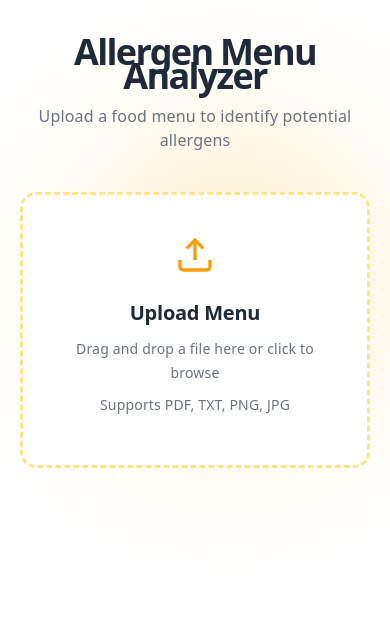
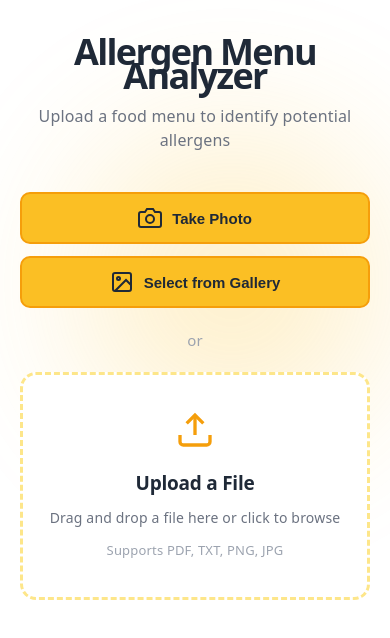
Before and after one commit to horsepaperfish/allergen-menu-analysis, a React (Vite) app: page / in a window 390 px wide. Shown: the top 638 px of the page. Built offline with nearby package versions, Linux system fonts and the light colour scheme; a web font is replaced by a local one.

Commit message:
Added filter for different allergens

```diff
--- a/src/components/AllergenResults.jsx
+++ b/src/components/AllergenResults.jsx
@@ -39,8 +39,9 @@ function AllergenResults({ results }) {
     if (selectedAllergen === 'All') {
       return results
     }
+    // Show items WITHOUT the selected allergen
     return results.filter(item =>
-      item.allergens && item.allergens.includes(selectedAllergen)
+      !item.allergens || !item.allergens.includes(selectedAllergen)
     )
   }, [results, selectedAllergen])
 
@@ -60,8 +61,9 @@ function AllergenResults({ results }) {
           All Items ({results.length})
         </button>
         {allAllergens.map(allergen => {
+          // Count items WITHOUT this allergen
           const count = results.filter(item =>
-            item.allergens && item.allergens.includes(allergen)
+            !item.allergens || !item.allergens.includes(allergen)
           ).length
           return (
             <button
--- a/src/components/FileUpload.css
+++ b/src/components/FileUpload.css
@@ -1,7 +1,56 @@
+.upload-container {
+  width: 100%;
+  max-width: 500px;
+  text-align: center;
+}
+
+.upload-options {
+  display: flex;
+  gap: 16px;
+  justify-content: center;
+  margin-bottom: 24px;
+}
+
+.upload-btn {
+  display: flex;
+  align-items: center;
+  gap: 10px;
+  padding: 14px 24px;
+  background: #fbbf24;
+  border: 2px solid #f59e0b;
+  border-radius: 10px;
+  color: #1f2937;
+  font-size: 16px;
+  font-weight: 600;
+  cursor: pointer;
+  transition: all 0.2s ease;
+}
+
+.upload-btn:hover {
+  background: #f59e0b;
+  border-color: #d97706;
+  transform: translateY(-2px);
+  box-shadow: 0 4px 12px rgba(245, 158, 11, 0.3);
+}
+
+.upload-btn:active {
+  transform: translateY(0);
+}
+
+.upload-btn svg {
+  flex-shrink: 0;
+}
+
+.or-divider {
+  color: #9ca3af;
+  font-size: 16px;
+  font-weight: 500;
+  margin: 0 0 24px 0;
+}
+
 .file-upload {
   width: 100%;
-  max-width: 500px;
-  padding: 60px 40px;
+  padding: 50px 40px;
   border: 3px dashed #fde68a;
   border-radius: 16px;
   background: white;
@@ -23,7 +72,7 @@
 
 .upload-icon {
   color: #f59e0b;
-  margin-bottom: 20px;
+  margin-bottom: 16px;
 }
 
 .upload-icon svg {
@@ -31,15 +80,15 @@
 }
 
 .file-upload h2 {
-  font-size: 24px;
+  font-size: 22px;
   font-weight: 600;
   color: #1f2937;
   margin: 0 0 12px 0;
 }
 
-.file-upload p {
+.drag-text {
   color: #6b7280;
-  font-size: 16px;
+  font-size: 15px;
   margin: 0 0 8px 0;
 }
 
@@ -49,16 +98,38 @@
 }
 
 @media (max-width: 768px) {
+  .upload-options {
+    flex-direction: column;
+    gap: 12px;
+    margin-bottom: 20px;
+  }
+
+  .upload-btn {
+    width: 100%;
+    justify-content: center;
+    padding: 12px 20px;
+    font-size: 15px;
+  }
+
+  .or-divider {
+    font-size: 15px;
+    margin-bottom: 20px;
+  }
+
   .file-upload {
-    padding: 40px 30px;
+    padding: 35px 25px;
   }
 
   .file-upload h2 {
-    font-size: 20px;
+    font-size: 19px;
   }
 
-  .file-upload p {
+  .drag-text {
     font-size: 14px;
+  }
+
+  .file-types {
+    font-size: 13px;
   }
 
   .upload-icon svg {
--- a/src/components/FileUpload.jsx
+++ b/src/components/FileUpload.jsx
@@ -3,6 +3,8 @@ import './FileUpload.css'
 
 function FileUpload({ onFileSelect }) {
   const [isDragging, setIsDragging] = useState(false)
+  const cameraInputRef = useRef(null)
+  const galleryInputRef = useRef(null)
   const fileInputRef = useRef(null)
 
   const handleDragOver = (e) => {
@@ -32,25 +34,71 @@ function FileUpload({ onFileSelect }) {
     }
   }
 
-  const handleClick = () => {
+  const handleCameraClick = () => {
+    cameraInputRef.current?.click()
+  }
+
+  const handleGalleryClick = () => {
+    galleryInputRef.current?.click()
+  }
+
+  const handleBoxClick = () => {
     fileInputRef.current?.click()
   }
 
   return (
+    <div className="upload-container">
+      <input
+        ref={cameraInputRef}
+        type="file"
+        accept="image/*"
+        capture="environment"
+        onChange={handleFileChange}
+        style={{ display: 'none' }}
+      />
+      <input
+        ref={galleryInputRef}
+        type="file"
+        accept=".pdf,.txt,.png,.jpg,.jpeg,image/*"
+        onChange={handleFileChange}
+        style={{ display: 'none' }}
+      />
+      <input
+        ref={fileInputRef}
+        type="file"
+        accept=".pdf,.txt,.png,.jpg,.jpeg,image/*"
+        onChange={handleFileChange}
+        style={{ display: 'none' }}
+      />
+
+      <div className="upload-options">
+        <button className="upload-btn camera-btn" onClick={handleCameraClick}>
+          <svg width="24" height="24" viewBox="0 0 24 24" fill="none" stroke="currentColor" strokeWidth="2">
+            <path d="M23 19a2 2 0 0 1-2 2H3a2 2 0 0 1-2-2V8a2 2 0 0 1 2-2h4l2-3h6l2 3h4a2 2 0 0 1 2 2z" />
+            <circle cx="12" cy="13" r="4" />
+          </svg>
+          Take Photo
+        </button>
+
+        <button className="upload-btn gallery-btn" onClick={handleGalleryClick}>
+          <svg width="24" height="24" viewBox="0 0 24 24" fill="none" stroke="currentColor" strokeWidth="2">
+            <rect x="3" y="3" width="18" height="18" rx="2" ry="2" />
+            <circle cx="8.5" cy="8.5" r="1.5" />
+            <polyline points="21 15 16 10 5 21" />
+          </svg>
+          Select from Gallery
+        </button>
+      </div>
+
+      <p className="or-divider">or</p>
+
       <div
         className={`file-upload ${isDragging ? 'dragging' : ''}`}
         onDragOver={handleDragOver}
         onDragLeave={handleDragLeave}
         onDrop={handleDrop}
-      onClick={handleClick}
+        onClick={handleBoxClick}
       >
-      <input
-        ref={fileInputRef}
-        type="file"
-        accept=".pdf,.txt,.png,.jpg,.jpeg"
-        onChange={handleFileChange}
-        style={{ display: 'none' }}
-      />
         <div className="upload-icon">
           <svg width="48" height="48" viewBox="0 0 24 24" fill="none" stroke="currentColor" strokeWidth="2">
             <path d="M21 15v4a2 2 0 0 1-2 2H5a2 2 0 0 1-2-2v-4" />
@@ -58,9 +106,11 @@ function FileUpload({ onFileSelect }) {
             <line x1="12" y1="3" x2="12" y2="15" />
           </svg>
         </div>
-      <h2>Upload Menu</h2>
-      <p>Drag and drop a file here or click to browse</p>
+
+        <h2>Upload a File</h2>
+        <p className="drag-text">Drag and drop a file here or click to browse</p>
         <p className="file-types">Supports PDF, TXT, PNG, JPG</p>
+      </div>
     </div>
   )
 }
```
Also changed, not shown: 2 other files (tests, documents, lock files or other folders). Lines whose indentation alone changed are shown as unchanged.
